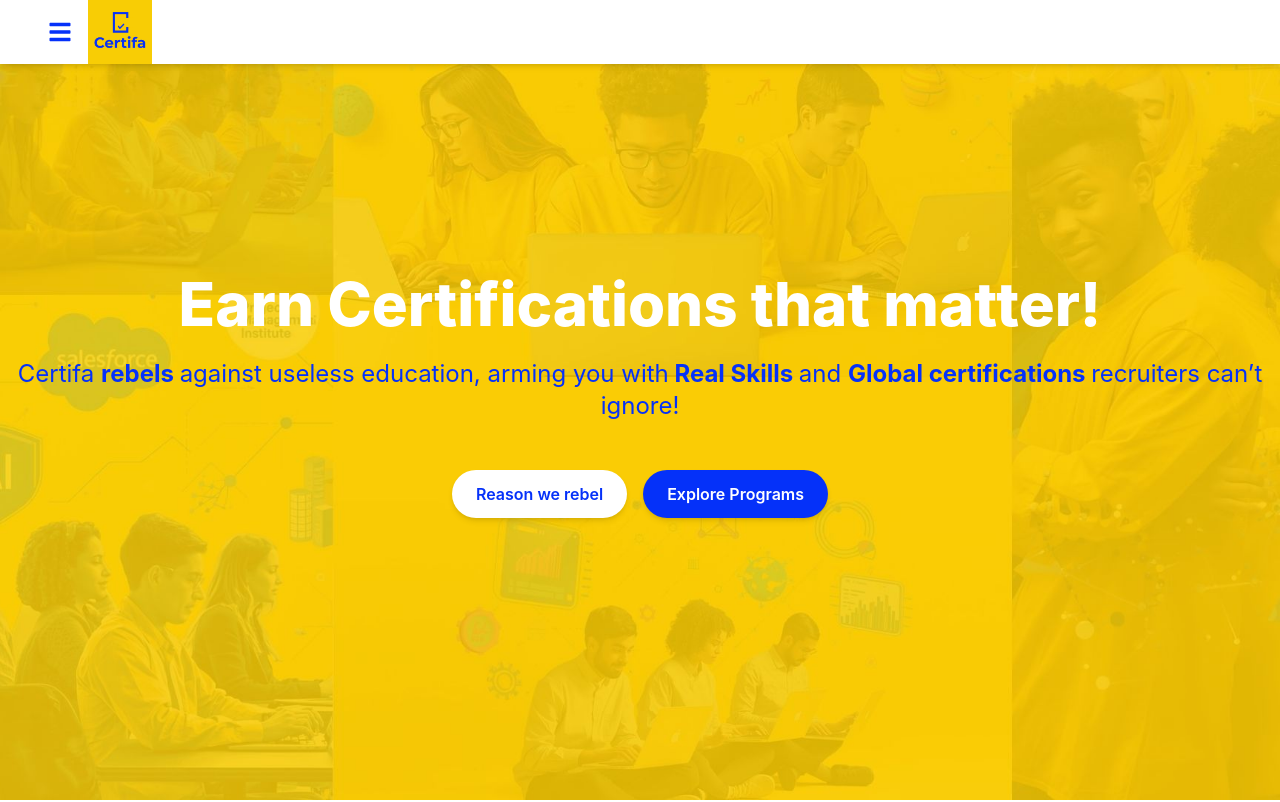
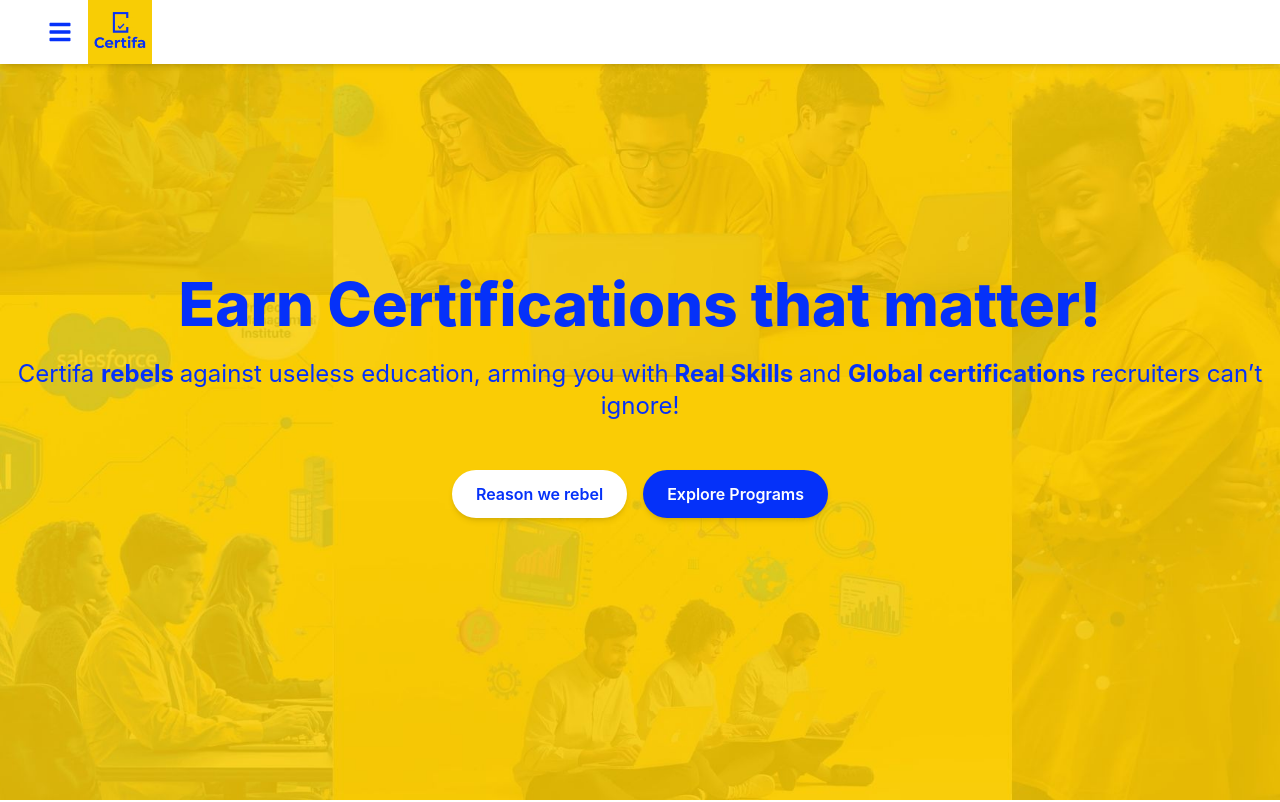
Before and after one commit to sanjeev699/certifa_rebel, a React (Create React App) app: page / in a window 1280 px wide. Shown: the top 802 px of the page. Built offline with nearby package versions, Linux system fonts and the light colour scheme.

Commit message:
Update HeroSection.jsx

```diff
--- a/src/components/HeroSection.jsx
+++ b/src/components/HeroSection.jsx
@@ -21,7 +21,7 @@ const HeroSection = () => {
 
       {/* Content */}
       <div className="relative z-10 px-4 -mt-2">
-        <h1 className="text-6xl md:text-10xl font-extrabold text-white mb-6">
+        <h1 className="text-6xl md:text-10xl font-extrabold text-brandBlue mb-6">
          Earn Certifications that matter!
         </h1>
         <p className="text-brandBlue text-lg md:text-2xl mb-8">
```
